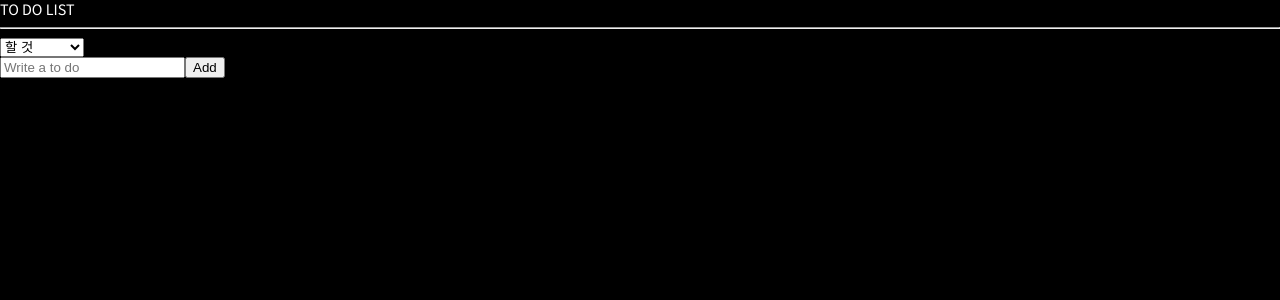
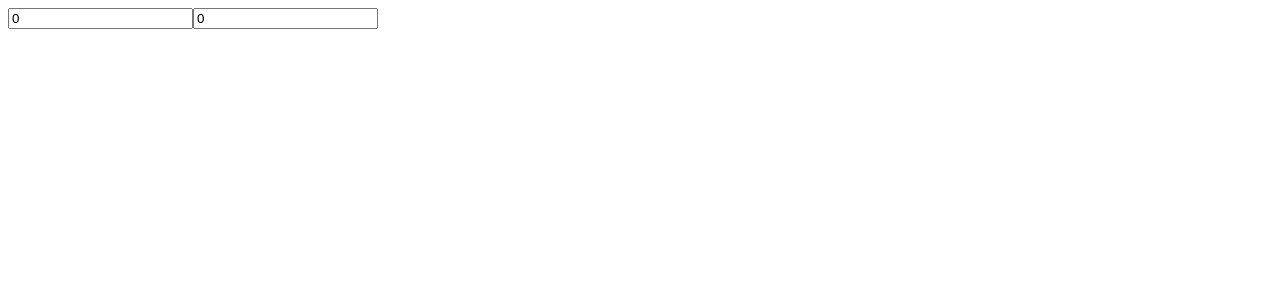
Before and after one commit to NewTurn2017/REACT-MASTER, a React (Create React App) app: page / in a window 1280 px wide. Shown: the top 300 px of the page. Built offline with nearby package versions, Linux system fonts and the light colour scheme.

Commit message:
23-01-12: [TRELLO CLONE] get selector

```diff
--- a/src/App.tsx
+++ b/src/App.tsx
@@ -1,76 +1,24 @@
 import React from 'react'
-import { createGlobalStyle } from 'styled-components'
-import TodoList from './components/ToDoList'
-
-const GlobalStyle = createGlobalStyle`
-  @import url('https://fonts.googleapis.com/css2?family=Open+Sans&family=Source+Sans+Pro&display=swap');
-html, body, div, span, applet, object, iframe,
-h1, h2, h3, h4, h5, h6, p, blockquote, pre,
-a, abbr, acronym, address, big, cite, code,
-del, dfn, em, img, ins, kbd, q, s, samp,
-small, strike, strong, sub, sup, tt, var,
-b, u, i, center,
-dl, dt, dd, menu, ol, ul, li,
-fieldset, form, label, legend,
-table, caption, tbody, tfoot, thead, tr, th, td,
-article, aside, canvas, details, embed,
-figure, figcaption, footer, header, hgroup,
-main, menu, nav, output, ruby, section, summary,
-time, mark, audio, video {
-  margin: 0;
-  padding: 0;
-  border: 0;
-  font-size: 100%;
-  font: inherit;
-  vertical-align: baseline;
-}
-/* HTML5 display-role reset for older browsers */
-article, aside, details, figcaption, figure,
-footer, header, hgroup, main, menu, nav, section {
-  display: block;
-}
-/* HTML5 hidden-attribute fix for newer browsers */
-*[hidden] {
-    display: none;
-}
-body {
-  line-height: 1;
-}
-menu, ol, ul {
-  list-style: none;
-}
-blockquote, q {
-  quotes: none;
-}
-blockquote:before, blockquote:after,
-q:before, q:after {
-  content: '';
-  content: none;
-}
-table {
-  border-collapse: collapse;
-  border-spacing: 0;
-}
-body {
-  font-family: 'Source Sans Pro', sans-serif;
-  background-color: ${(props) => props.theme.bgColor};
-  color: ${(props) => props.theme.textColor};
-  line-height: 1.2;
-}
-
-a {
-
-  text-decoration: none;
-  color:inherit
-}
-`
+import { useRecoilState, useRecoilValue } from 'recoil'
+import { hourSelector, minuteState } from './atoms'
 
 function App() {
+  const [minutes, setMinutes] = useRecoilState(minuteState)
+  const hours = useRecoilValue(hourSelector)
+  const onMinutesChange = (e: React.FormEvent<HTMLInputElement>) => {
+    setMinutes(+e.currentTarget.value)
+  }
+
   return (
-    <>
-      <GlobalStyle />
-      <TodoList />
-    </>
+    <div>
+      <input
+        value={minutes}
+        onChange={onMinutesChange}
+        type="number"
+        placeholder="Minutes"
+      />
+      <input value={hours} type="number" placeholder="Hours" />
+    </div>
   )
 }
 
--- a/src/atoms.tsx
+++ b/src/atoms.tsx
@@ -1,32 +1,14 @@
 import { atom, selector } from 'recoil'
 
-export enum Categories {
-  TO_DO = 'TO_DO',
-  DOING = 'DOING',
-  DONE = 'DONE',
-}
-
-export interface IToDo {
-  text: string
-  id: number
-  category: Categories
-}
-
-export const toDoState = atom<IToDo[]>({
-  key: 'toDo',
-  default: [],
+export const minuteState = atom({
+  key: 'minuteState',
+  default: 0,
 })
 
-export const categoryState = atom<Categories>({
-  key: 'category',
-  default: Categories.TO_DO,
-})
-
-export const toDoSelector = selector({
-  key: 'toDoSelector',
+export const hourSelector = selector({
+  key: 'hourSelector',
   get: ({ get }) => {
-    const toDos = get(toDoState)
-    const category = get(categoryState)
-    return toDos.filter((toDo) => toDo.category === category)
+    const minutes = get(minuteState)
+    return Math.floor(minutes / 60)
   },
 })
--- a/src/components/CreateToDo.tsx
+++ /dev/null
@@ -1,34 +0,0 @@
-import React from 'react'
-import { useForm } from 'react-hook-form'
-import { useRecoilValue, useSetRecoilState } from 'recoil'
-import { categoryState, toDoState } from '../atoms'
-
-interface IForm {
-  toDo: string
-}
-
-function CreateToDo() {
-  const setToDos = useSetRecoilState(toDoState)
-  const category = useRecoilValue(categoryState)
-  const { register, handleSubmit, setValue } = useForm<IForm>()
-  const handleValid = ({ toDo }: IForm) => {
-    setToDos((oldToDos) => [
-      { text: toDo, id: Date.now(), category },
-      ...oldToDos,
-    ])
-    setValue('toDo', '')
-  }
-  return (
-    <form onSubmit={handleSubmit(handleValid)}>
-      <input
-        {...register('toDo', {
-          required: 'Please write a To do',
-        })}
-        placeholder="Write a to do"
-      />
-      <button>Add</button>
-    </form>
-  )
-}
-
-export default CreateToDo
--- a/src/components/ToDo.tsx
+++ /dev/null
@@ -1,44 +0,0 @@
-import React from 'react'
-import { useSetRecoilState } from 'recoil'
-import { Categories, IToDo, toDoState } from '../atoms'
-
-function ToDo({ text, category, id }: IToDo) {
-  const setToDos = useSetRecoilState(toDoState)
-  const onClick = (event: React.MouseEvent<HTMLButtonElement>) => {
-    const {
-      currentTarget: { name },
-    } = event
-    setToDos((oldToDos) => {
-      const targetIndex = oldToDos.findIndex((toDo) => toDo.id === id)
-      const newToDo = { text, id, category: name as any }
-      return [
-        ...oldToDos.slice(0, targetIndex),
-        newToDo,
-        ...oldToDos.slice(targetIndex + 1),
-      ]
-    })
-  }
-  return (
-    <li>
-      <span>{text}</span>
-
-      {category !== Categories.DOING && (
-        <button name={Categories.DOING} onClick={onClick}>
-          하고있는중
-        </button>
-      )}
-      {category !== Categories.TO_DO && (
-        <button name={Categories.TO_DO} onClick={onClick}>
-          할 것
-        </button>
-      )}
-      {category !== Categories.DONE && (
-        <button name={Categories.DONE} onClick={onClick}>
-          완료
-        </button>
-      )}
-    </li>
-  )
-}
-
-export default ToDo
--- a/src/components/ToDoList.tsx
+++ /dev/null
@@ -1,32 +0,0 @@
-import React from 'react'
-import { useRecoilState, useRecoilValue } from 'recoil'
-import { Categories, categoryState, toDoSelector } from '../atoms'
-import CreateToDo from './CreateToDo'
-import ToDo from './ToDo'
-
-function ToDoList() {
-  const toDos = useRecoilValue(toDoSelector)
-  const [category, setCategory] = useRecoilState(categoryState)
-  const onInput = (event: React.FormEvent<HTMLSelectElement>) => {
-    setCategory(event.currentTarget.value as any)
-  }
-
-  return (
-    <div>
-      <h1>TO DO LIST</h1>
-      <hr />
-      <select value={category} onInput={onInput}>
-        <option value={Categories.TO_DO}>할 것</option>
-        <option value={Categories.DOING}>하고있는중</option>
-        <option value={Categories.DONE}>완료</option>
-      </select>
-
-      <CreateToDo />
-      {toDos?.map((toDo) => (
-        <ToDo key={toDo.id} {...toDo} />
-      ))}
-    </div>
-  )
-}
-
-export default ToDoList
```
